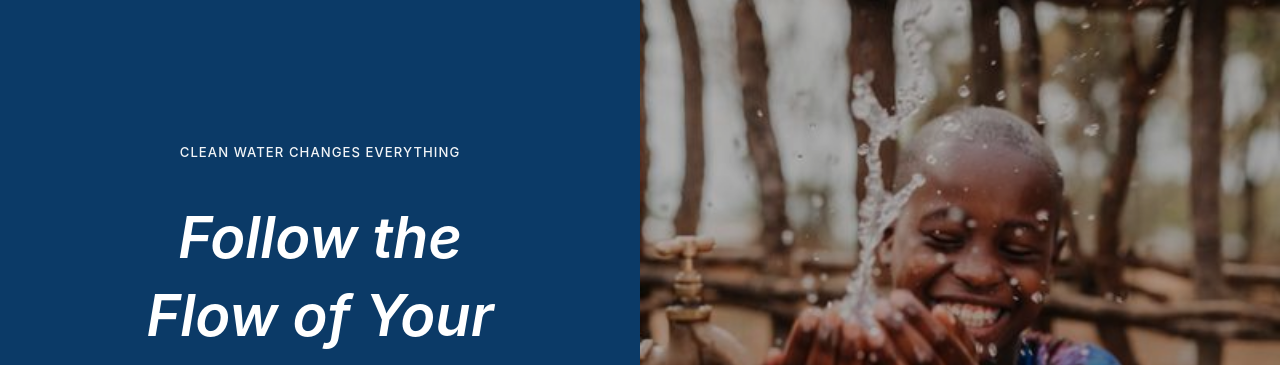
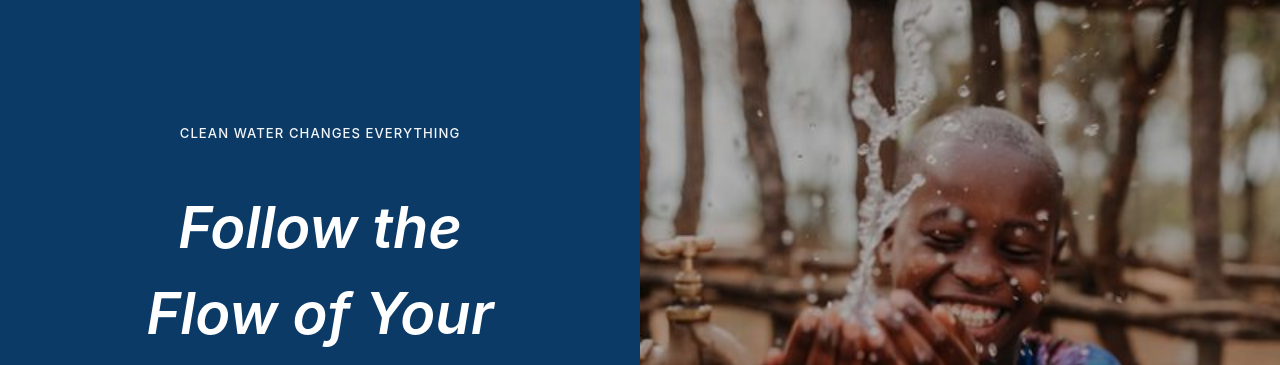
Before and after one commit to jluu10/jadesluu.charitywater, a plain HTML site: page index.html in a window 1280 px wide. Shown: the top 365 px of the page. Drawn offline with Linux system fonts and the light colour scheme.

Commit message:
Update index.html

```diff
--- a/index.html
+++ b/index.html
@@ -19,7 +19,7 @@
       margin:0;
       font-family: "Avenir Next","Proxima Nova",Inter,system-ui,-apple-system,
                    "Segoe UI",Roboto,Helvetica,Arial,sans-serif;
-      line-height:1.35;
+      line-height:1.5;
       color:var(--ink);
       background:var(--navy);
     }
```
